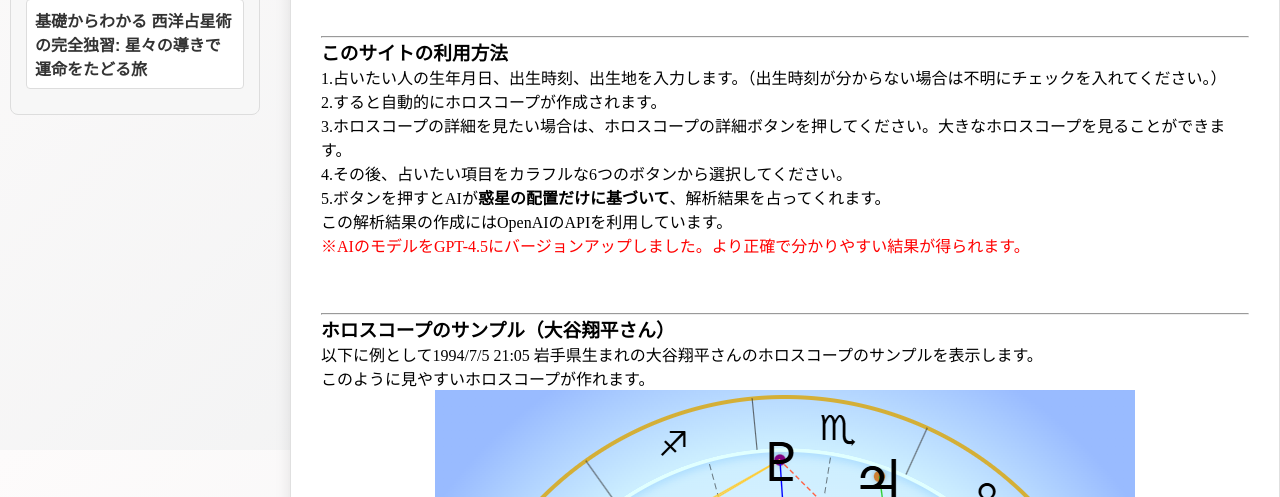
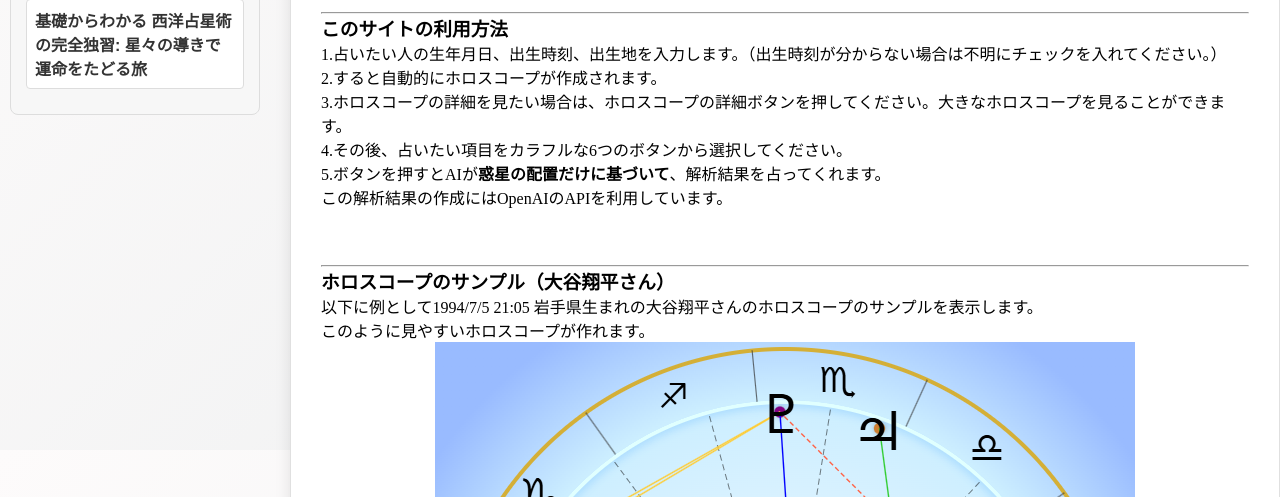
Before and after one commit to YutaAoyagi2018/aihoroscope, a Django app: template horoscope_app/templates/horoscope_app/index.html in a window 1280 px wide. Shown: the part 1150-1647 px from the top of the page. Run offline with Django 5.2, Linux system fonts and the light colour scheme; the template is opened without the code that fills it: most values are stand-ins (such as "Sample title", 1, 10 or a date in 2020); some libraries are stand-ins or nearby versions.

Commit message:
バージョンアップ文言削除

```diff
--- a/horoscope_app/templates/horoscope_app/index.html
+++ b/horoscope_app/templates/horoscope_app/index.html
@@ -696,7 +696,6 @@
 
                             <div id="data" style="width: 100%;">
                                 <a id="main"></a>
-                                <p style="color: red;">※AIのモデルをGPT-4.5にバージョンアップしました。より正確で分かりやすい結果が得られます。</p>
                                 <form id="horoscope-form" method="POST" action="#">
                                     {% csrf_token %}
                                     <div class="container">
@@ -895,7 +894,6 @@
                                             <p>4.その後、占いたい項目をカラフルな6つのボタンから選択してください。</p>
                                             <p>5.ボタンを押すとAIが<strong>惑星の配置だけに基づいて</strong>、解析結果を占ってくれます。</p>
                                             <p>この解析結果の作成にはOpenAIのAPIを利用しています。</p>
-                                            <p style="color: red;">※AIのモデルをGPT-4.5にバージョンアップしました。より正確で分かりやすい結果が得られます。</p>
                                         </div>
                                     </div>
 
```
